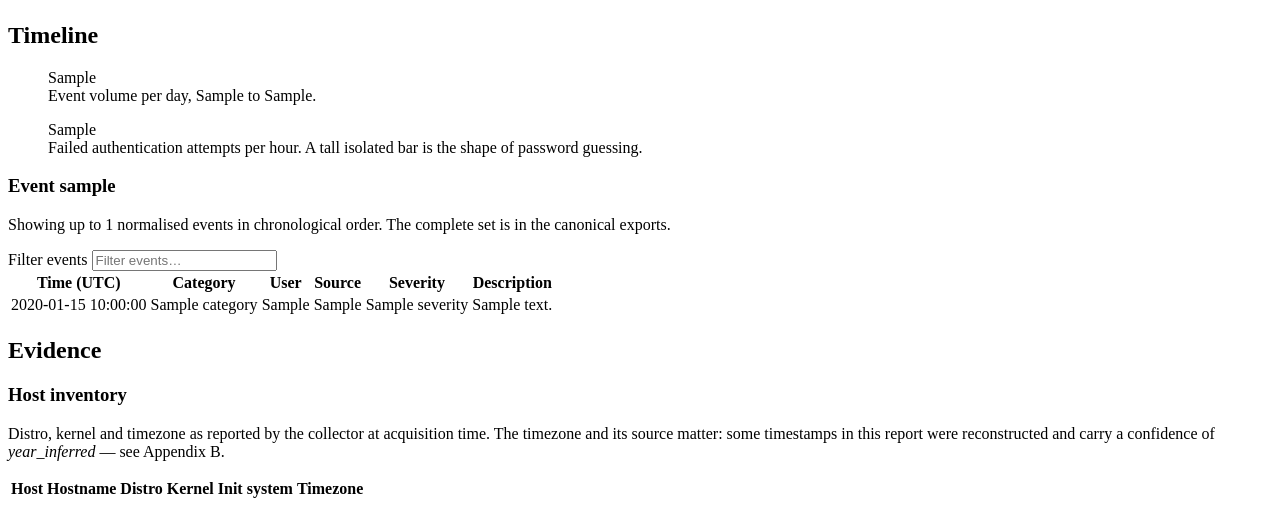
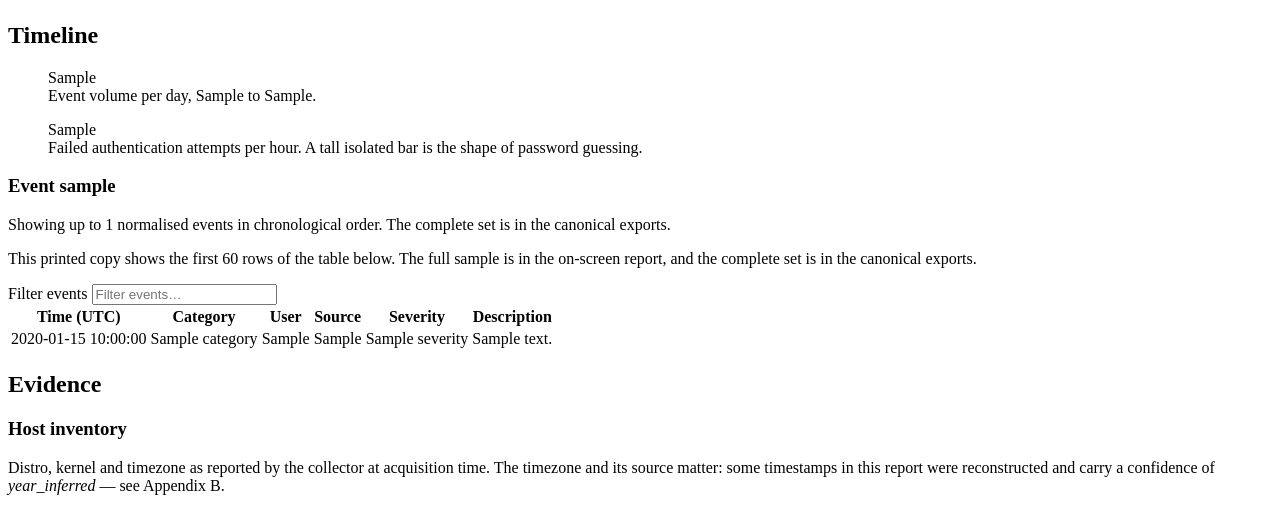
Before and after one commit to internsdfir-hub/Linux-Forensics-system, a Python web app: template analyzer/lfa/ui/templates/report.html.j2 in a window 1280 px wide. Shown: the part 1298-1806 px from the top of the page. Run offline with Jinja, Linux system fonts and the light colour scheme; the template is opened without the code that fills it: most values are stand-ins (such as "Sample title", 1, 10 or a date in 2020); lists and menus that the app fills with data are empty.

Commit message:
fix(report): disclose the printed event-table row cap on the page
Found by Task 8's inspection. print.css caps the event table at 60 rows so a
report does not print 1,500 rows of table, but the prose above it still read
"Showing up to 1500 normalised events" — and that sentence prints unchanged.
On the real bundle a printed forensic report claimed 25x more evidence than
the paper actually carried. A print-only note now states the cap, and a test
asserts the disclosed number and the number print.css enforces cannot drift.

Also anchors the print tests' stylesheet slicing on the loader's banner
rather than a bare "print.css". The bare filename can occur in a comment
inside an earlier sheet, which silently widens the slice — a rule living in
report.css would have satisfied an assertion about print.css. Two of the
existing tests were exposed to exactly that.

Co-Authored-By: Claude Opus 5 <noreply@anthropic.com>
Claude-Session: https://claude.ai/code/session_01TKgk5sckJbqZtpoTNNuz79

```diff
--- a/analyzer/lfa/ui/styles/print.css
+++ b/analyzer/lfa/ui/styles/print.css
@@ -30,6 +30,9 @@
   .skip-link,
   .table-tools,
   .report-toc { display: none !important; }
+
+  /* ... and notes that only make sense on paper appear. */
+  .print-only { display: block !important; }
 
   /* Everything collapsed on screen must be open on paper - a printed report
      that hides half its evidence behind a disclosure triangle is useless. */
--- a/analyzer/lfa/ui/styles/report.css
+++ b/analyzer/lfa/ui/styles/report.css
@@ -301,3 +301,6 @@ section > h2 {
   .report-header h1 { font-size: var(--text-xl); }
   .finding { padding: var(--space-4); }
 }
+
+/* Notes that only make sense on paper. The print sheet reveals them. */
+.print-only { display: none; }
--- a/analyzer/lfa/ui/templates/partials/_timeline.html.j2
+++ b/analyzer/lfa/ui/templates/partials/_timeline.html.j2
@@ -19,6 +19,11 @@
   <h3>Event sample</h3>
   <p class="muted">Showing up to {{ events | length }} normalised events in
      chronological order. The complete set is in the canonical exports.</p>
+  {# Paper cannot carry 1,500 rows, so print.css caps the table. Say so on the
+     page itself, or a printed report silently under-states what it contains. #}
+  <p class="muted print-only">This printed copy shows the first 60 rows of the
+     table below. The full sample is in the on-screen report, and the complete
+     set is in the canonical exports.</p>
 
   <div class="table-tools">
     <label class="visually-hidden" for="event-filter">Filter events</label>
```
Also changed, not shown: tests/test_report_print.py (+49 -2 lines).
